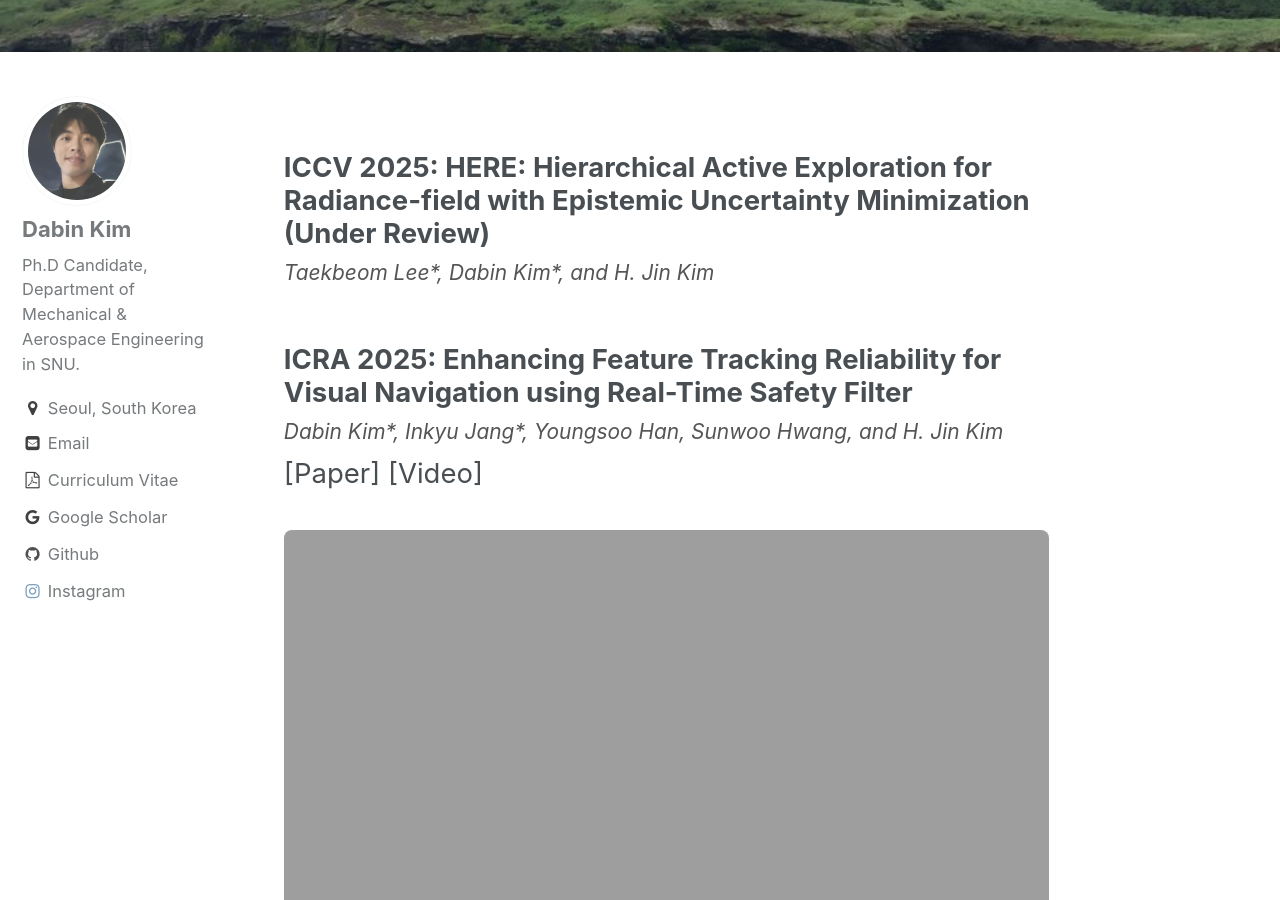
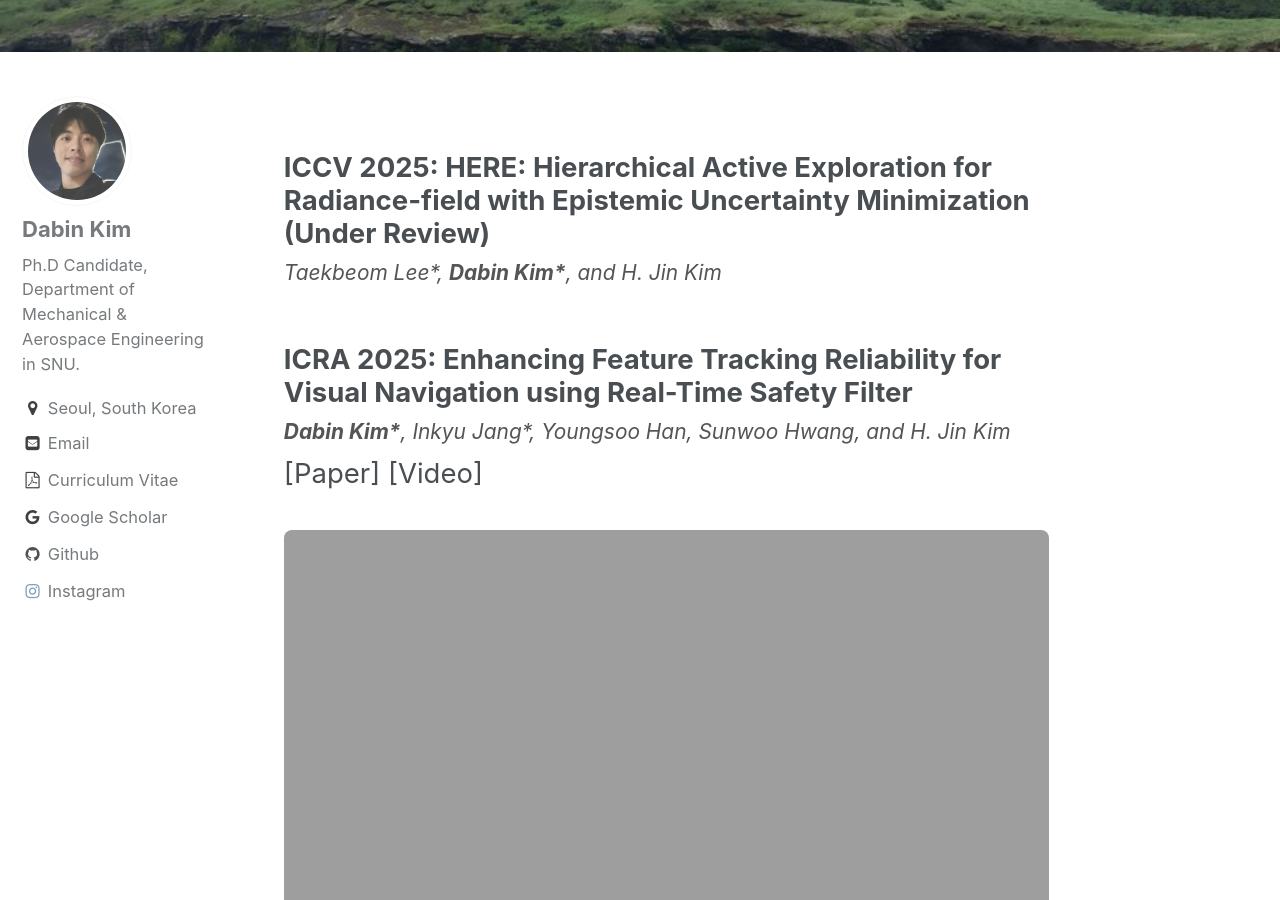
Before and after one commit to dabinkim-LGOM/dabinkim-LGOM.github.io, a Jekyll site: the page built from _pages/pub.md, in a window 1280 px wide and 900 px high, scrolled down 338 px. Built offline with Jekyll 4.4.1, drawn with Linux system fonts in a browser that asks for light colours; some of the changed text lies outside the part shown.

Commit message:
Update archive-pub-single.html

```diff
--- a/_includes/archive-pub-single.html
+++ b/_includes/archive-pub-single.html
@@ -36,7 +36,7 @@
         {% for author in post.authors %}
           {% assign index = forloop.index0 %}
 
-          {% if author == "Dabin Kim" %}
+          {% if author == "Dabin Kim" or author == "Dabin Kim*" %}
             {% assign display_name = "<strong>" | append: author | append: "</strong>" %}
           {% else %}
             {% assign display_name = author %}
```
